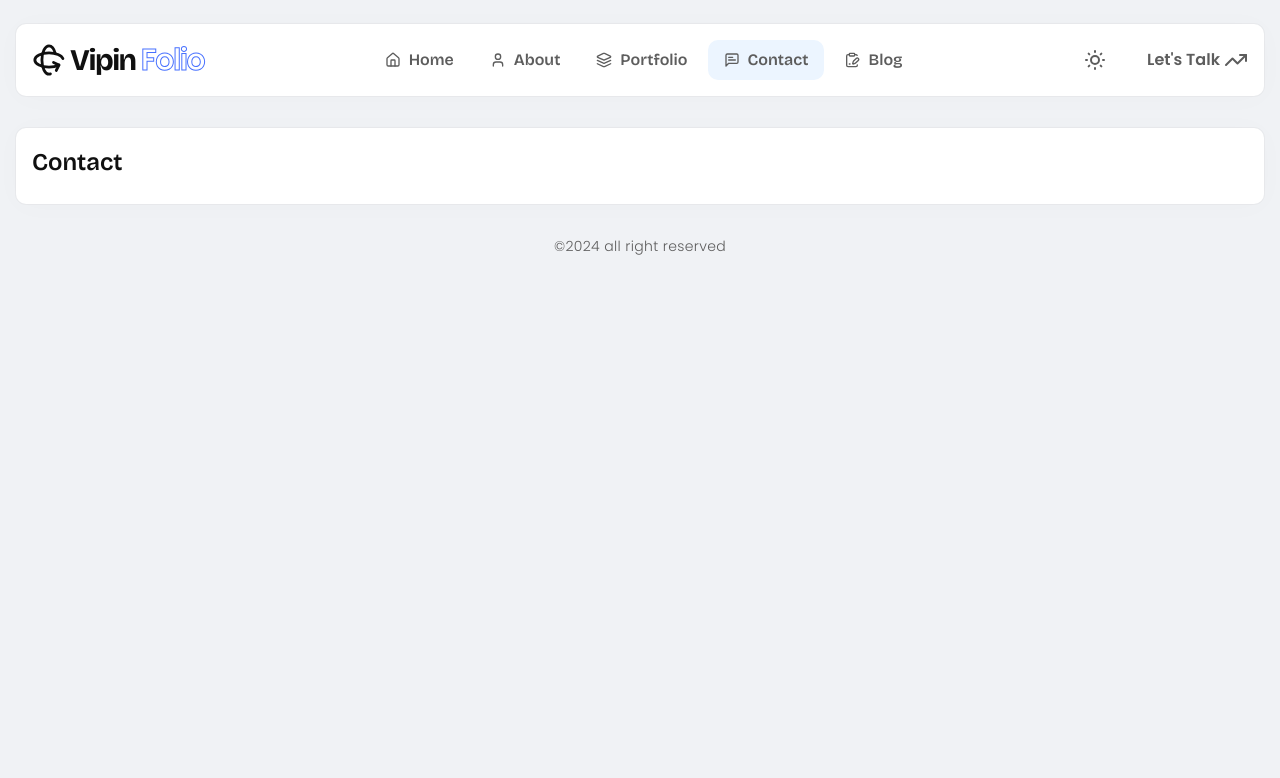
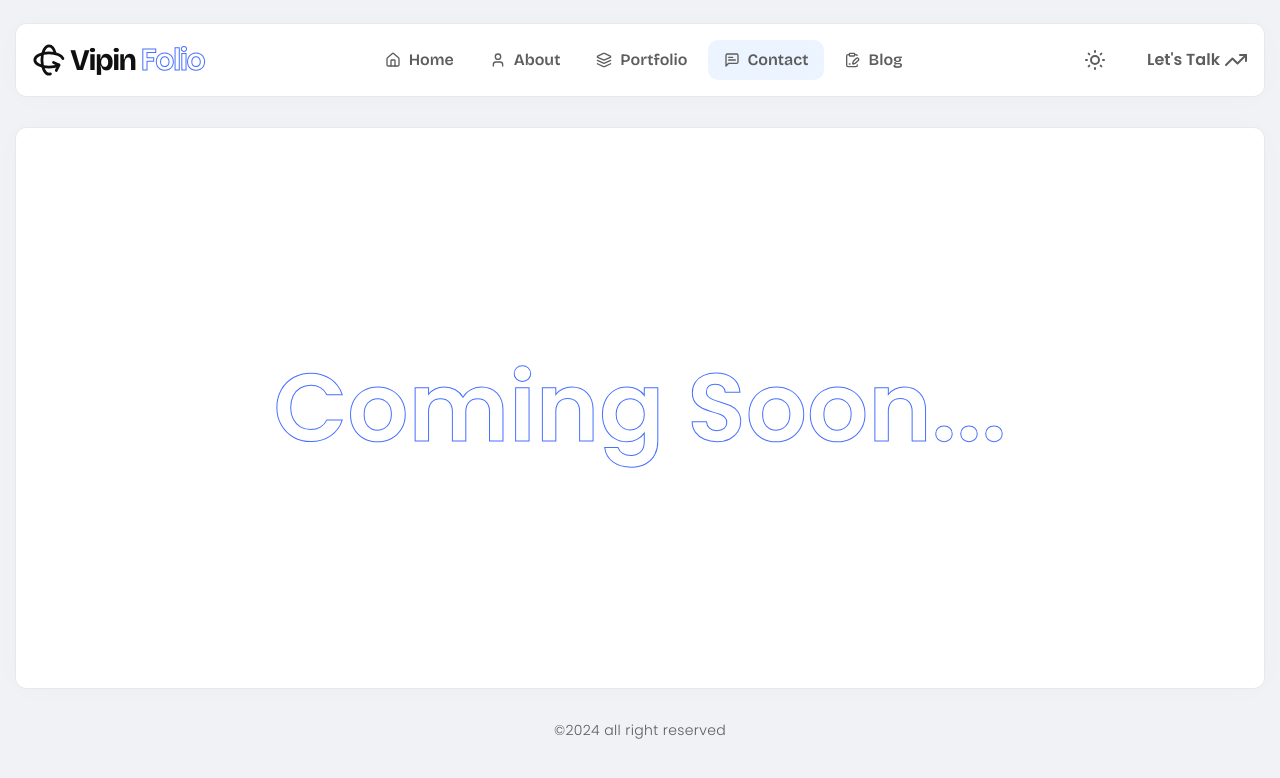
Before and after one commit to vipincode/vipinsing-dev, a Next.js app: page /contact in a window 1280 px wide. Shown: the top 778 px of the page. Built offline with nearby package versions, Linux system fonts and the light colour scheme.

Commit message:
update contact soon page

```diff
--- a/src/module/contact/contact.tsx
+++ b/src/module/contact/contact.tsx
@@ -1,10 +1,10 @@
 import { Box } from '@/components/box';
-import { H2 } from '@/components/typography';
+import { TextOutline } from '@/components/typography';
 
 const Contact = () => {
   return (
-    <Box>
-      <H2>Contact</H2>
+    <Box className="flex min-h-[70vh] items-center justify-center">
+      <TextOutline variant="lg">Coming Soon...</TextOutline>
     </Box>
   );
 };
```
